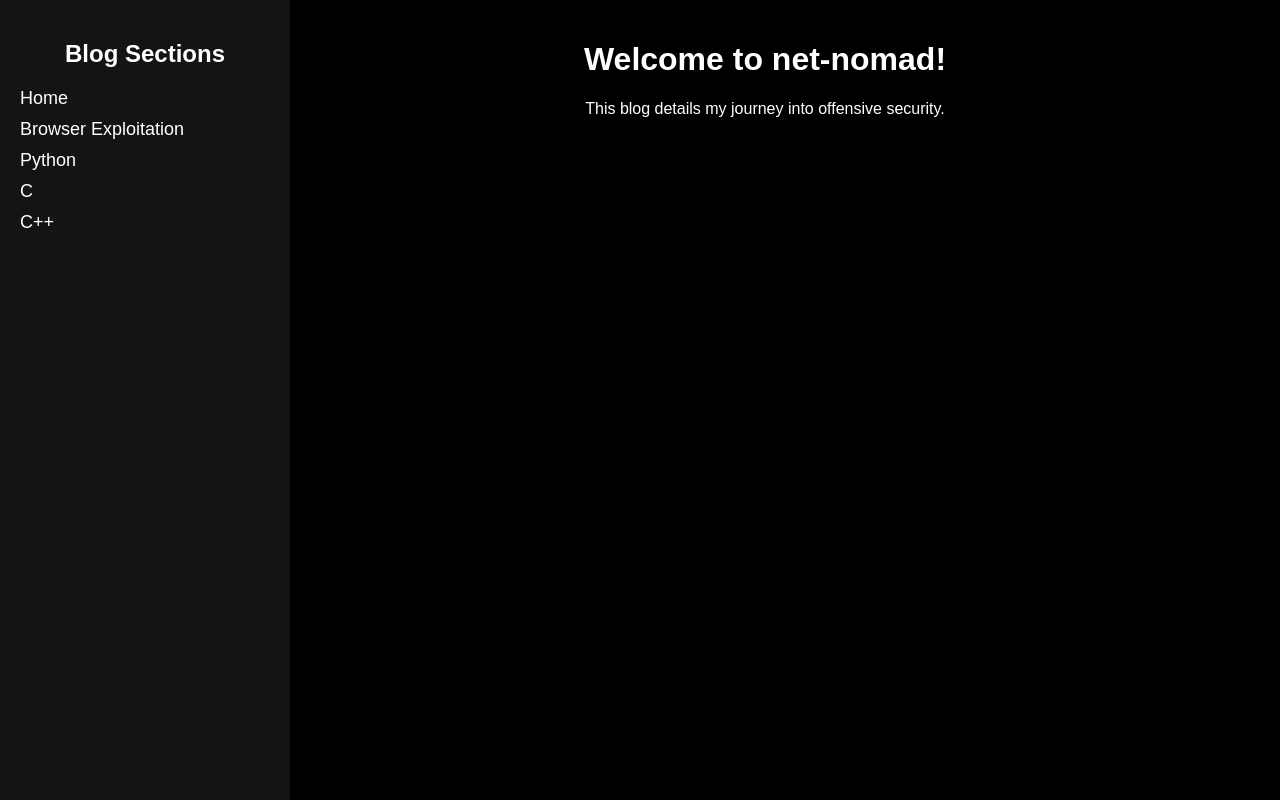
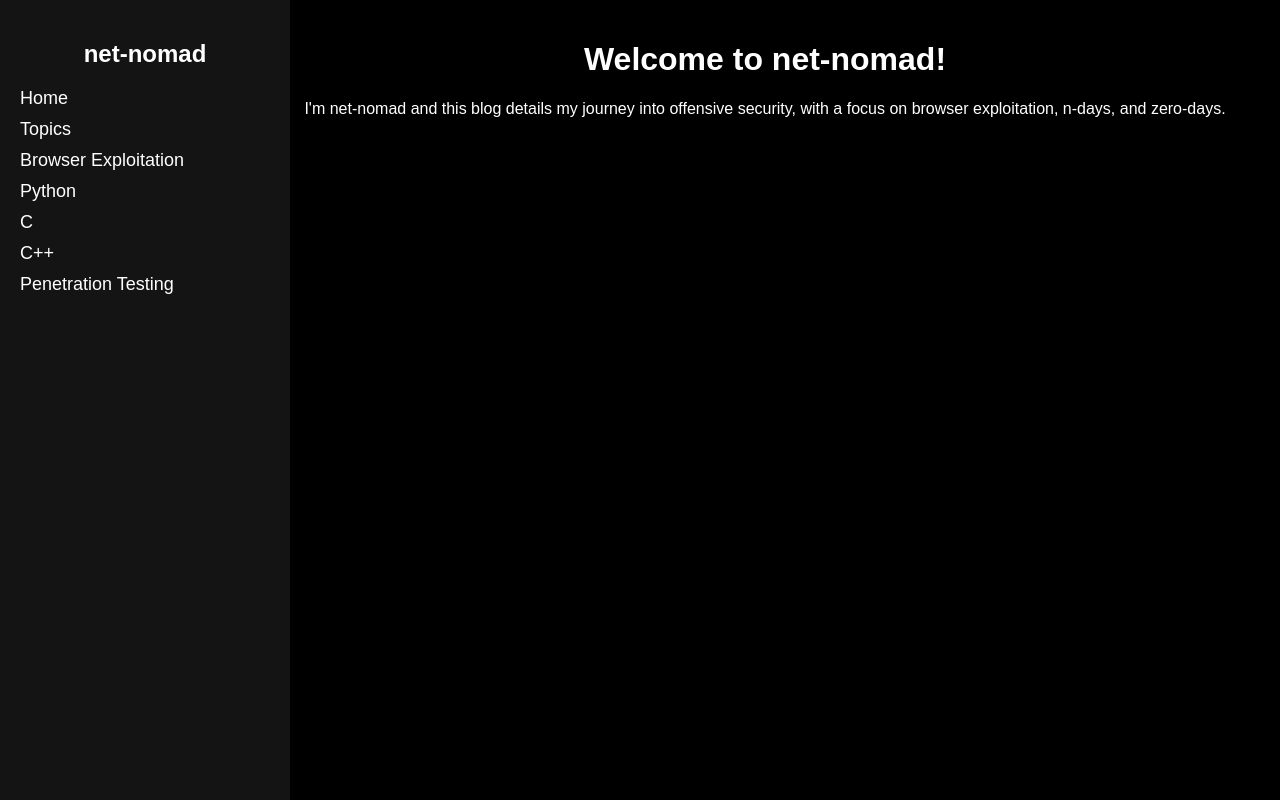
Before and after one commit to net-nomad/net-nomad.github.io, a plain HTML site: page index.html in a window 1280 px wide. Drawn offline with Linux system fonts and the light colour scheme.

Commit message:
Update index.html

```diff
--- a/index.html
+++ b/index.html
@@ -9,18 +9,20 @@
 <body>
     <!-- Sidebar -->
     <div class="sidebar">
-        <h2>Blog Sections</h2>
+        <h2>net-nomad</h2>
         <a href="index.html">Home</a>
+        <a href="index.html">Topics</a>
         <a href="tech/index.html">Browser Exploitation</a>
         <a href="tech/index.html">Python</a>
         <a href="travel/index.html">C</a>
         <a href="about.html">C++</a>
+        <a href="about.html">Penetration Testing</a>
     </div>
 
     <!-- Main content -->
     <div class="main-content">
         <h1>Welcome to net-nomad!</h1>
-        <p>This blog details my journey into offensive security.</p>
+        <p>I'm net-nomad and this blog details my journey into offensive security, with a focus on browser exploitation, n-days, and zero-days.</p>
     </div>
 </body>
 </html>
```
